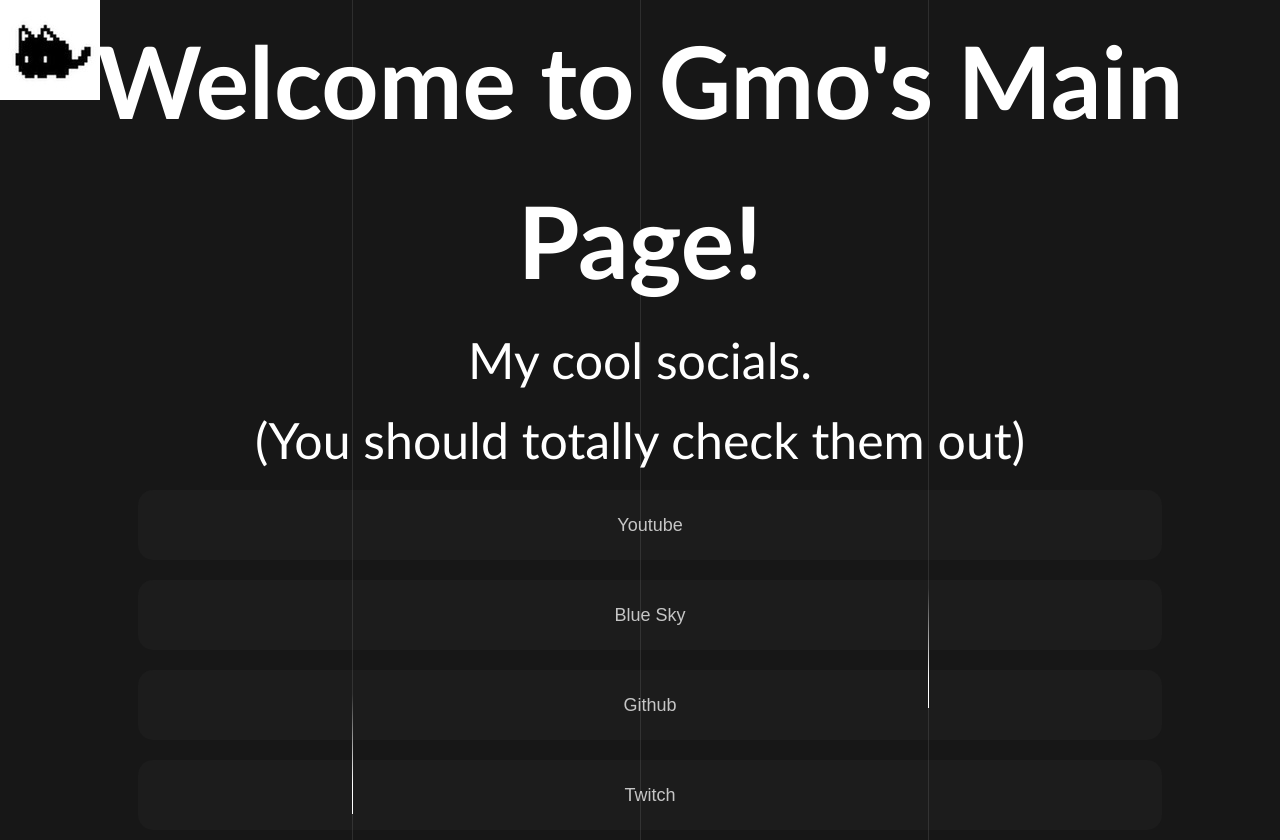
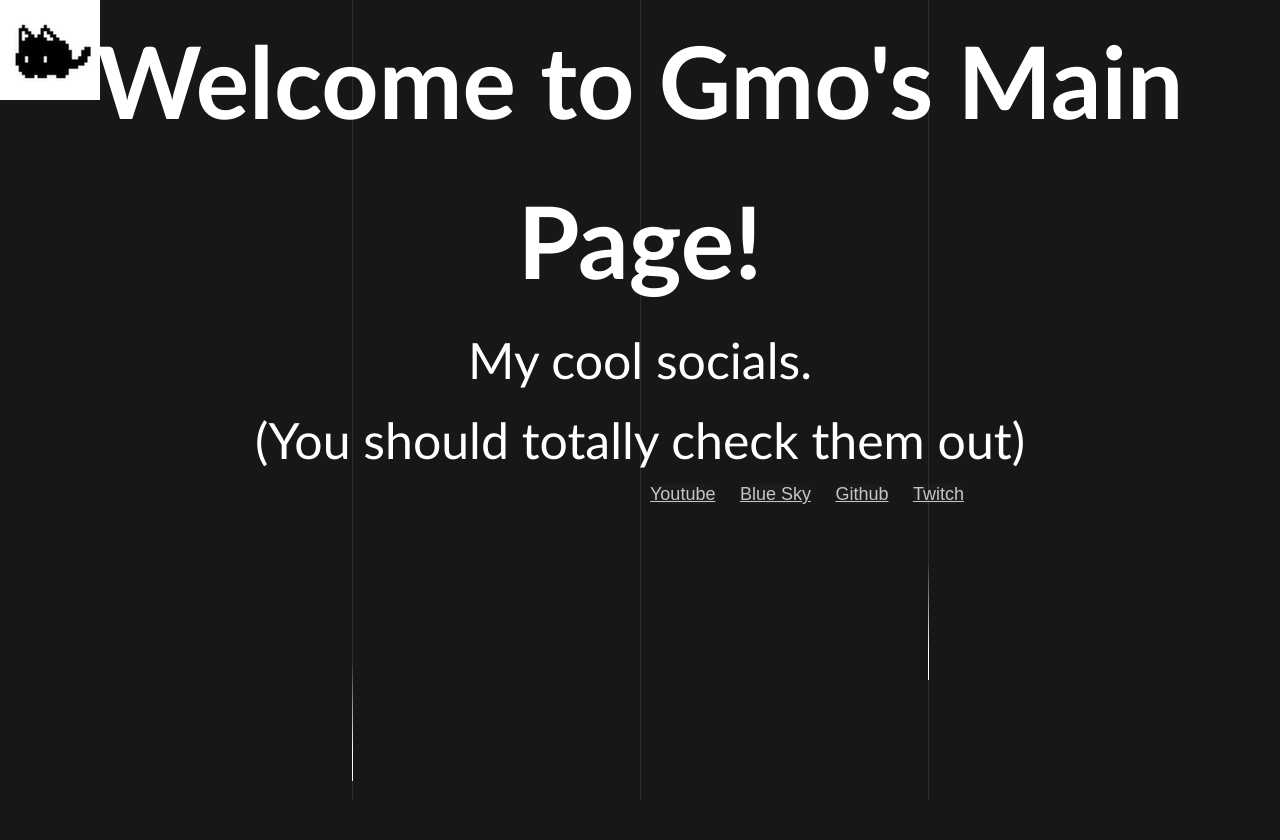
Before and after one commit to GMO298/gmo298.github.io, a plain HTML site: page index.html in a window 1280 px wide. After the commit the page ends 800 px from the top, so only its background shows below. Drawn offline with Linux system fonts and the light colour scheme.

Commit message:
fix again

```diff
--- a/index.html
+++ b/index.html
@@ -21,21 +21,13 @@
 
  <div>
 
-    <a href="https://www.youtube.com/@gmo298/videos">
-    <button class="menuITEMS"> Youtube </button>
-    </a>
+    <a class="menuITEMS" href="https://www.youtube.com/@gmo298/videos">Youtube</a>
 
-    <a href="https://gmotown.iam4pple.com/">
-        <button class="menuITEMS"> Blue Sky </button>
-        </a>
+    <a class="menuITEMS" href="https://gmotown.iam4pple.com/">Blue Sky</a>
 
-        <a href="https://github.com/GMO298">
-            <button class="menuITEMS"> Github </button>
-            </a>
+    <a class="menuITEMS" href="https://github.com/GMO298">Github</a>
 
-            <a href="https://www.twitch.tv/gmo298">
-                <button class="menuITEMS"> Twitch </button>
-                </a>
+    <a class="menuITEMS" href="https://www.twitch.tv/gmo298">Twitch</a>
 
  </div>
 
```
